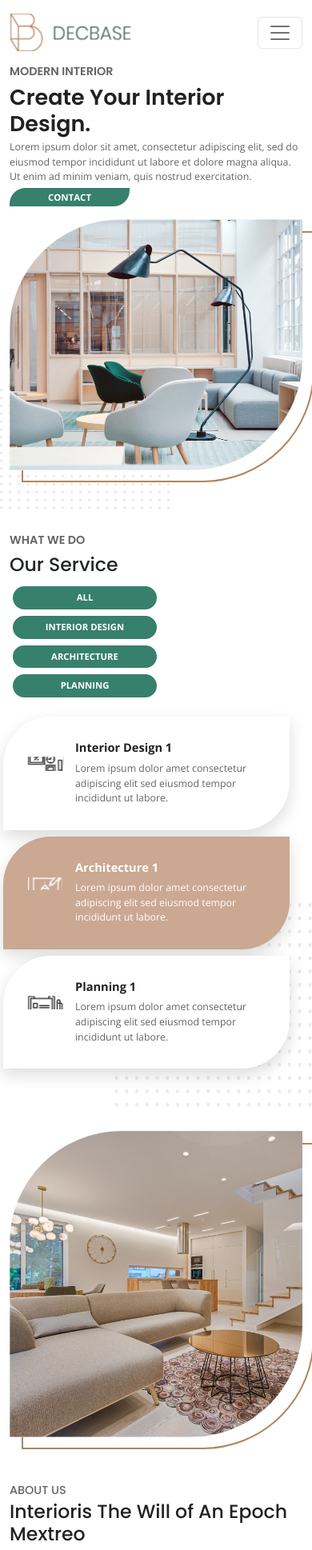
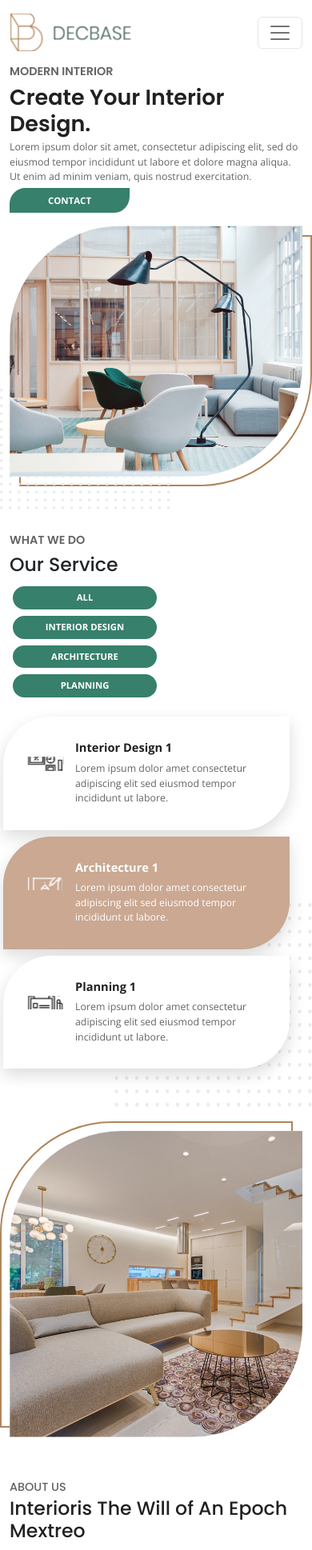
Before and after one commit to ArtemVorui/decbase, a React (Create React App) app: page / in a window 390 px wide. Shown: the top 1938 px of the page at 80% size. Built offline with nearby package versions, Linux system fonts and the light colour scheme.

Commit message:
refactor update style

```diff
--- a/src/components/About/About.module.scss
+++ b/src/components/About/About.module.scss
@@ -68,6 +68,7 @@
     border: $btn-border;
     color: $btn-color;
     font-weight: $font-weight-700;
+    padding: 5px 10px;
 
     &:hover {
       color: $btn-hover-color;
@@ -129,14 +130,14 @@
     background: none;
   }
 
-  .about__img_top_block:after {
-    top: 15px;
-    left: 15px;
+  .about__img_top_block:after, {
+    bottom: 12px;
+    right: 12px;
   }
 
   .about__img_bot_block:after {
-    top: 15px;
-    left: 15px;
+    top: 12px;
+    left: 12px;
   }
 }
 
@@ -150,8 +151,8 @@
   }
 
   .about__img_top_block:after {
-    top: 5px;
-    left: 5px;
+    bottom: 5px;
+    right: 5px;
   }
 
   .about__img_bot_block:after {
--- a/src/components/Header/Header.module.scss
+++ b/src/components/Header/Header.module.scss
@@ -40,6 +40,7 @@
     border: $btn-border;
     color: $btn-color;
     font-weight: $font-weight-700;
+    padding: 5px 10px;
 
     &:hover {
       color: $btn-hover-color;
@@ -82,8 +83,8 @@
   }
 
   .header__img_block:after {
-    top: 15px;
-    left: 15px;
+    top: 12px;
+    left: 12px;
   }
 }
 
--- a/src/components/Header/Navbar.module.scss
+++ b/src/components/Header/Navbar.module.scss
@@ -8,10 +8,10 @@
     @include adaptive-font(16, 13);
     font-weight: $font-weight-600;
     background-color: $btn-nav-bg-color;
-    border-radius: 15px 0;
+    border-radius: 20px 0;
     color: $btn-color;
     border: $btn-nav-border;
-    padding: 2px 20px;
+    padding: 5px 25px;
 
     &:hover {
       color: $btn-nav-hover-color;
--- a/src/components/Testimonials/Testimonials.module.scss
+++ b/src/components/Testimonials/Testimonials.module.scss
@@ -104,7 +104,17 @@
   }
 }
 
+@media (max-width: 768px) {
+  .container {
+    margin-bottom: 90px;
+  }
+}
+
 @media (max-width: 576px) {
+  .container {
+    margin-bottom: 30px;
+  }
+
   .testimonials__card {
     padding: 25px 65px;
   }
```
